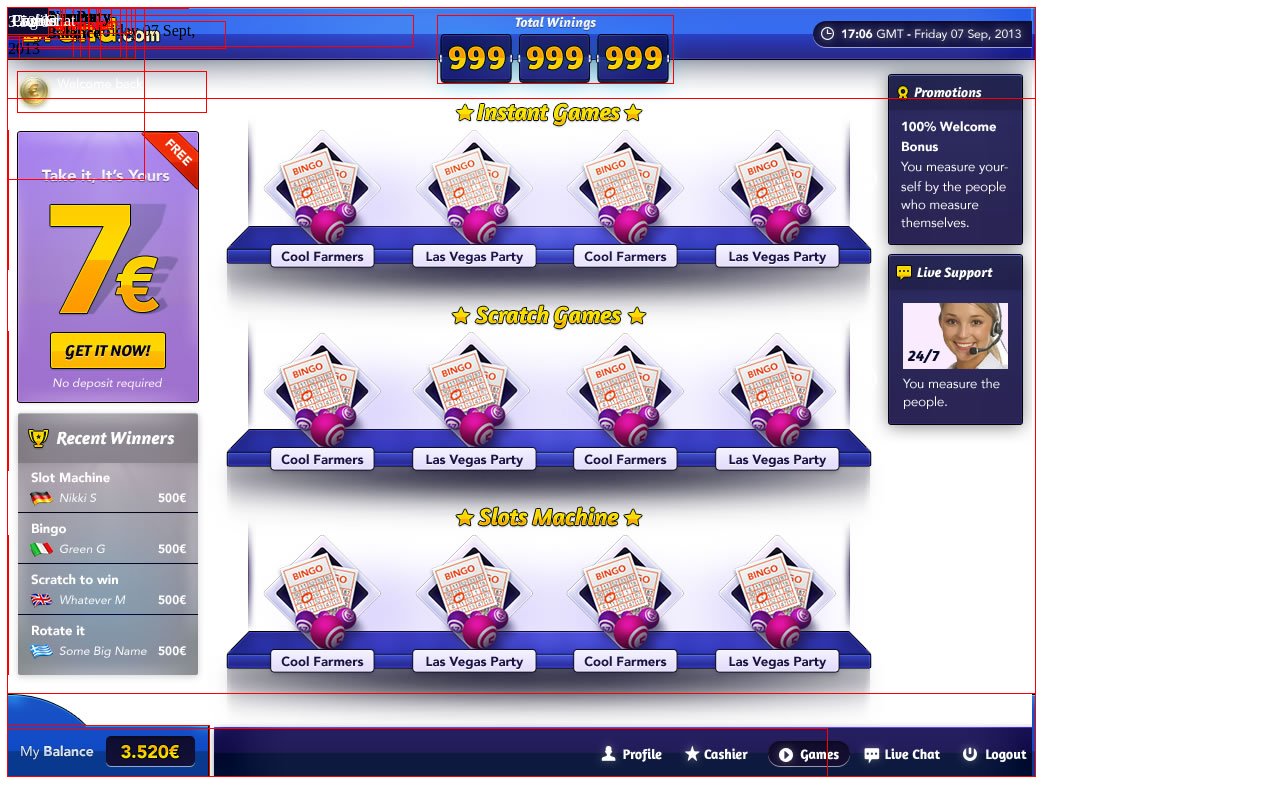
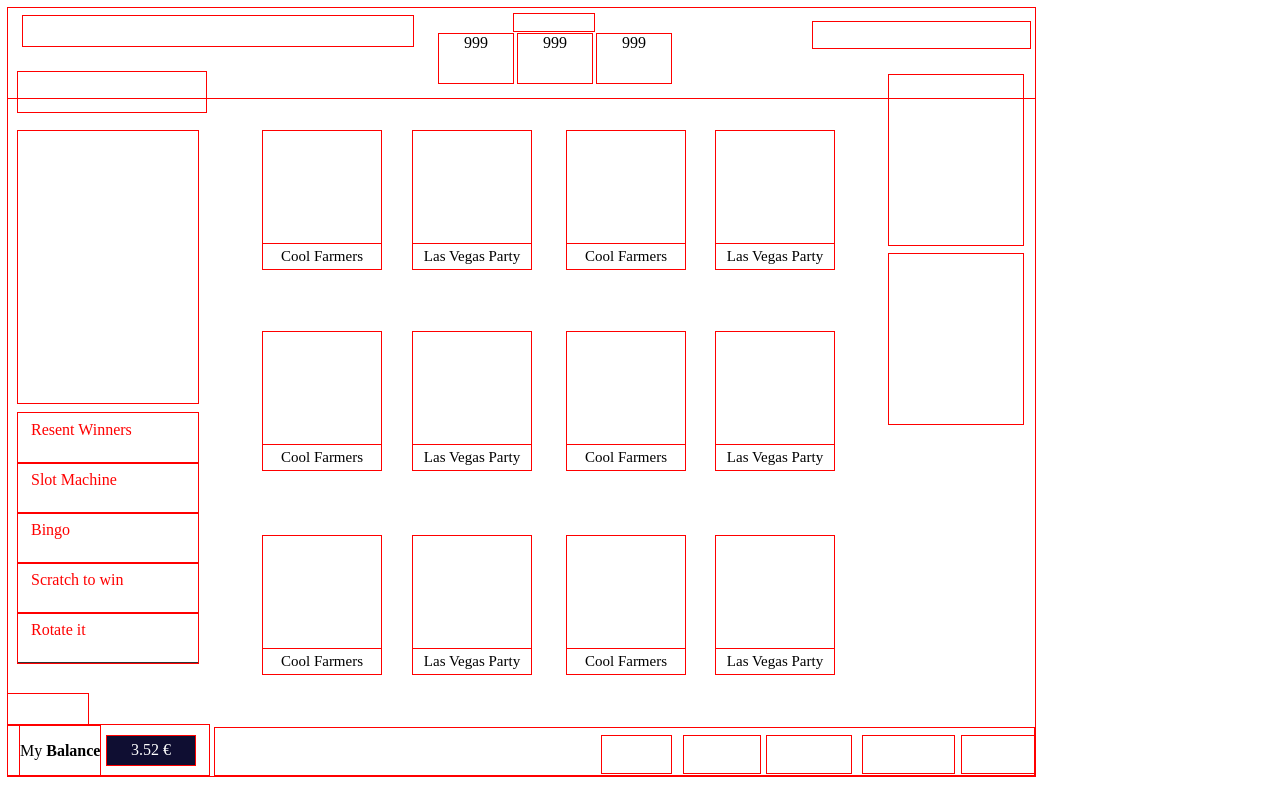
Before and after one commit to srgg6701/games, a PHP site: page /index0.php in a window 1280 px wide. Run offline with PHP 8.4, Linux system fonts and the light colour scheme.

Commit message:
Модифицированы стили для статического макета.

```diff
--- a/index0.php
+++ b/index0.php
@@ -3,171 +3,20 @@
 <head>
 <meta charset="utf-8">
 <title>Las Vegas</title>
+<link rel="stylesheet" type="text/css" href="stylesheets/test0.css">
 <style>
-
-div,span{
-	box-shadow: 0 0 0 1px #F00;
-	box-sizing:border-box;
+<?	if(isset($_GET['bg'])):?>
+#wrapper{
+	background:url(images/bg_full_white.jpg);
+	<?	if($_GET['bg']):
+	?>
+	opacity:<?=$_GET['bg']?>;
+	<?	endif;
+	?>
 }
-div{
-	position:absolute;
-}
-#wrapper {
-	background:url(images/bg_full_white.jpg);
-	width:1027px;
-	height:768px
-}
-#top_bar{
-	height:90px;
-	width:100%;
-}
-	#logo{
-		left:15px;
-		top:8px;
-
-		height: 30px;
-		width: 38%;
-	}
-	#winings{
-		left:430px;
-		top:8px;
-		height: 67px;
-		width: 235px;
-	}
-		#total,
-		[id^="win_numb"]{
-			/*position:relative;*/
-			text-align:center;
-			/*width:100%;*/
-		}
-		[id^="win_numb"]{
-			/*display:inline-block;*/
-			height: 50px;
-			/*position:relative;
-			margin-right:2px;*/
-			text-align:center;
-			width: 72px;
-		}
-	#current_time{
-		height: 26px;
-		/*right: 5px;*/
-		top:14px;
-		width: 217px;
-	}
-#welcome_back{
-	height:40px;
-	left:10px;
-	top: 64px;
-	width:188px;
-}
-
-	#left_top_box,#left_bottom_box{
-		/*position:relative;*/
-		width:180px;
-	}
-	[id^="left_bottom_box_"]{
-		height:50px;
-		border-bottom: solid 1px #333;
-		color: red;
-		padding: 8px 13px;
-		/*position:static;*/
-	}
-
-#right_block{
-	height: 350px;
-	right: 12px;
-	top: 66px;
-	width: 134px;
-}
-	[id^="right_block_"]{
-		height: 171px;
-		/*position:relative;*/
-		width:136px;
-	}
-
-[id^="scene_btn_"]{
-	height:138px;
-}
-	[id^="scene_btn_top_"]
-		+div{
-		/*кнопка: высота, ширина*/
-		height: 25px;
-		width: 123px;
-	}
-	[id^="scene_btn_top_"]{
-		top:123px;
-	}
-		[id^="scene_btn_top"] +div{
-			/*кнопка, position*/
-		}
-	[id^="scene_btn_middle_"]{
-		top: 324px;
-	}
-		[id^="scene_btn_middle_"] +div{
-			/*кнопка, position*/
-		}
-	[id^="scene_btn_bottom_"]{
-		top:528px;
-	}
-		[id^="scene_btn_bottom_"] +div{
-			/*кнопка, position*/
-		}
-
-#bottom_menu{
-	left:0;
-	bottom:0;
-	height:82px;
-	width:100%;
-}
-
-	#my_balance,
-	/*#currency,*/
-	#currency_sum{
-		/*display:inline-block;*/
-		line-height:50px;
-		/*position:static;*/
-	}
-	#my_balance{
-		margin-left:12px;
-	}
-	/*
-	#currency{
-		text-align:center;
-		width: 112px;
-	}*/
-	#currency_sum{
-		background-color:#0F0E32;
-		color:white;
-		line-height:28px;
-	}
-	#top_left{
-		height:31px;
-		width:80px;
-	}
-
-	#bottom_menu_left_side,
-	#bottom_menu_right_side{
-		bottom:0;
-		/*display:inline-block;*/
-	}
-	#bottom_menu_left_side{
-		height: 50px;
-		/*margin-right: 6px;*/
-		width:201px;
-	}
-	#bottom_menu_right_side{
-		height: 47px;
-		text-align:right;
-		padding: 18px 0;
-		width:819px;
-	}
-	[id^="bottom_menu_item_"]{
-		/*margin-left: 19px;*/
-		color:white;
-		padding:4px;
-	}
+<?	endif;
+	?>
 </style>
-
 </head>
 <body>
 <div id="wrapper">
@@ -182,15 +31,15 @@ div{
         <div id="logo">
         </div>
 
-        <div id="winings">
-        </div>
+        <!--<div id="winings">
+        </div>-->
 
             <div id="total">
             	Total Winings
             </div>
 
-            <div id="win_numb">
-            </div>
+            <!--<div id="win_numb">
+            </div>-->
 
             	<div id="win_numb_1">999</div>
             	<div id="win_numb_2">999</div>
@@ -204,8 +53,8 @@ div{
 
         <div id="left_top_box"></div>
 
-        <div id="left_bottom_box">
-        </div>
+        <!--<div id="left_bottom_box">
+        </div>-->
 
             <div id="left_bottom_box_1">Resent Winners</div>
         	<div id="left_bottom_box_2">Slot Machine</div>
@@ -260,11 +109,11 @@ div{
         <div id="right_block_promotions"></div>
         <div id="right_block_live_support"></div>
 
-    <div id="bottom_menu">
-    </div>
+    <!--<div id="bottom_menu">
+    </div>-->
 
     	<!-- background -->
-        <div id="top_left"></div>
+        <div id="bottom_top_left"></div>
     	<!-- background -->
         <div id="bottom_menu_left_side"></div>
 
--- /dev/null
+++ b/stylesheets/test0.css
@@ -0,0 +1,283 @@
+
+div,span{
+	box-shadow: 0 0 0 1px #F00;
+	box-sizing:border-box;
+}
+div{
+	position:absolute;
+}
+#wrapper {
+	width:1027px;
+	height:768px
+}
+#top_bar{
+	height:90px;
+	width:100%;
+}
+	#logo{
+		left:15px;
+		top:8px;
+
+		height: 30px;
+		width: 38%;
+	}
+	#winings{
+		left:430px;
+		top:8px;
+		height: 67px;
+		width: 235px;
+	}
+		#total{
+			color: white;
+			font-style: italic;
+			font-size: 14.5px;
+			left: 506px;
+			text-align:center;
+			top: 6px;
+		}
+		[id^="win_numb_"]{
+			height: 49px;
+			text-align:center;
+			top:26px;
+			width: 74px;
+		}
+		#win_numb_1{
+			left: 431px;
+		}
+		#win_numb_2{
+			left: 510px;
+		}
+		#win_numb_3{
+			left: 589px;
+		}
+	#current_time{
+		height: 26px;
+		color: white;
+		font-size: 13.5px;
+		line-height: 26px;
+		padding-left: 27px;
+		right: 5px;
+		top:14px;
+		width: 217px;
+	}
+#welcome_back{
+	height:40px;
+	left:10px;
+	top: 64px;
+	width:188px;
+}
+
+	#left_top_box,
+	[id^="left_bottom_box_"]{
+		/*position:relative;*/
+		left: 10px;
+		width:180px;
+	}
+	#left_top_box{
+		height: 272px;
+		top: 123px;
+	}
+	[id^="left_bottom_box_"]{
+		height:50px;
+		border-bottom: solid 1px #333;
+		color: red;
+		padding: 8px 13px;
+	}
+		#left_bottom_box_1{
+			top:405px; /* далее +50px	*/
+		}
+		#left_bottom_box_2{
+			top:455px;
+		}
+		#left_bottom_box_3{
+			top:505px;
+		}
+		#left_bottom_box_4{
+			top:555px;
+		}
+		#left_bottom_box_5{
+			top:605px;
+		}
+
+	[id^="right_block_"]{
+		height: 170px;
+		right: 12px;
+		width: 134px;
+	}
+	#right_block_promotions{
+		top: 67px;
+	}
+	#right_block_live_support{
+		top: 246px
+	}
+
+[id^="scene_btn_"]{
+	height:138px;
+	width: 118px;
+}
+
+	[id^="scene_btn_top_"]{
+		top: 123px;
+	}
+	[id^="scene_btn_middle_"]{
+		top: 324px;
+	}
+	[id^="scene_btn_bottom_"]{
+		top: 528px;
+	}
+
+
+	[id^="scene_btn_"]
+		+div{
+		/*кнопки во всех рядах: высота, ширина*/
+		height: 25px;
+		font-size: 15px;
+		line-height: 25px;
+		text-align: center;
+		width: 118px; /* та же, что и у родительского блока, иначе возникнут проблемы - при относительном позиционировании увеличение размера шрифта может привести к непредсказуемым последствиям */
+	}
+
+	[id^="scene_btn_top_"]
+		+div{
+		/*кнопка в первом ряду: позиция по вертикали*/
+		top: 236px;
+	}
+	[id^="scene_btn_middle_"]
+		+div{
+		/*кнопка во втором ряду: позиция по вертикали*/
+		top: 437px;
+	}
+	[id^="scene_btn_bottom_"]
+		+div{
+		/*кнопка в третьем ряду: позиция по вертикали*/
+		top: 641px;
+	}
+
+		/* позиции по горизонтали */
+		/* первая колонка */
+		#scene_btn_top_1,
+		#scene_btn_middle_1,
+		#scene_btn_bottom_1{
+			left:255px;
+		}
+			#scene_btn_top_1 +div,
+			#scene_btn_middle_1 +div,
+			#scene_btn_bottom_1 +div{
+				left: 255px;
+			}
+		/* вторая колонка */
+		#scene_btn_top_2,
+		#scene_btn_middle_2,
+		#scene_btn_bottom_2{
+			left:405px;
+		}
+			#scene_btn_top_2 +div,
+			#scene_btn_middle_2 +div,
+			#scene_btn_bottom_2 +div{
+				left:405px;
+			}
+		/* третья колонка */
+		#scene_btn_top_3,
+		#scene_btn_middle_3,
+		#scene_btn_bottom_3{
+			left:559px;
+		}
+			#scene_btn_top_3 +div,
+			#scene_btn_middle_3 +div,
+			#scene_btn_bottom_3 +div{
+				left:559px;
+			}
+		/* четвёртая колонка */
+		#scene_btn_top_4,
+		#scene_btn_middle_4,
+		#scene_btn_bottom_4{
+			left:708px;
+		}
+			#scene_btn_top_4 +div,
+			#scene_btn_middle_4 +div,
+			#scene_btn_bottom_4 +div{
+				left:708px;
+			}
+
+/*#bottom_menu{
+	left:0;
+	bottom:0;
+	height:82px;
+	width:100%;
+}*/
+
+	#my_balance,
+	#currency_sum{
+		/*display:inline-block;*/
+		line-height:50px;
+		/*position:static;*/
+	}
+	#my_balance{
+		bottom:0;
+		margin-left:12px;
+	}
+	/*
+	#currency{
+		text-align:center;
+		width: 112px;
+	}*/
+	#currency_sum{
+		background-color:#0F0E32;
+		bottom: 11px;
+		color:white;
+		height: 29px;
+		line-height:28px;
+
+		left: 99px;
+		text-align: center;
+		width: 88px;
+}
+	#bottom_top_left{
+		bottom: 51px;
+		height:31px;
+		width:80px;
+	}
+
+	#bottom_menu_left_side,
+	#bottom_menu_right_side{
+		bottom: 1px;
+		/*display:inline-block;*/
+	}
+	#bottom_menu_left_side{
+		height: 50px;
+		/*margin-right: 6px;*/
+		width:201px;
+	}
+	#bottom_menu_right_side{
+		height: 47px;
+		left: 207px;
+		text-align:right;
+		padding: 18px 0;
+		width:819px;
+	}
+	[id^="bottom_menu_item_"]{
+		bottom: 3px;
+		color:white;
+		font-size: 16px;
+		font-weight: bold;
+		line-height: 29px;
+		padding:4px;
+		padding-left: 19px;
+	}
+	#bottom_menu_item_profile{
+		left: 594px;
+	}
+	#bottom_menu_item_cashier{
+		left: 676px;
+	}
+	#bottom_menu_item_games{
+		left: 759px;
+
+		width: 84px;
+}
+	#bottom_menu_item_chat{
+		left: 855px;
+	}
+	#bottom_menu_item_logout{
+		left: 954px;
+	}
```
Also changed, not shown: stylesheets/test.css (+162 -5 lines).
